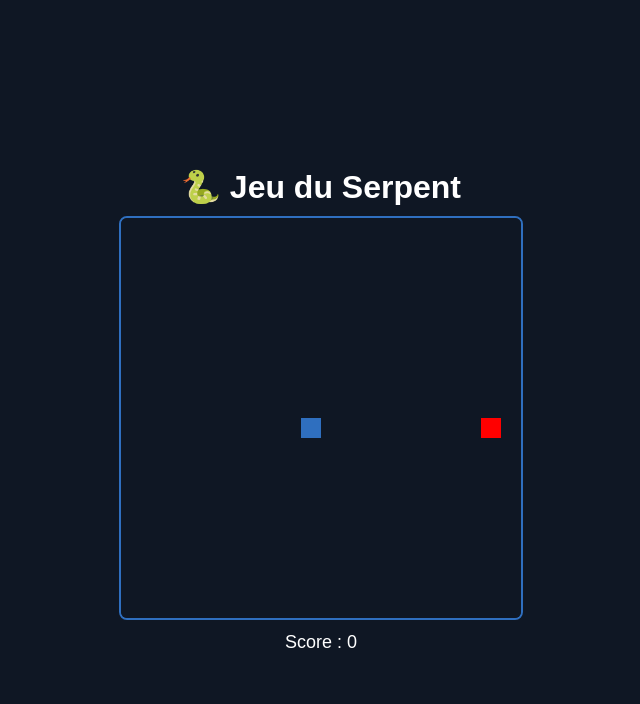
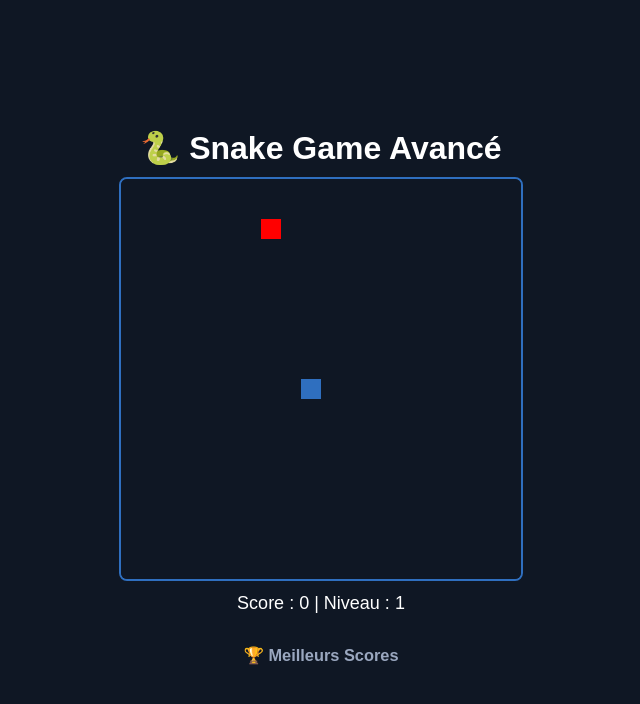
Before and after one commit to quizgam/quizgame, a plain HTML site: page index.html in a window 1280 px wide. Shown: the whole page, without its empty margins (319-959 px from the left). Drawn offline with Linux system fonts and the light colour scheme.

Commit message:
Add files via upload

```diff
--- a/index.html
+++ b/index.html
@@ -2,76 +2,110 @@
 <html lang="fr">
 <head>
   <meta charset="UTF-8">
-  <title>Jeu du Serpent</title>
+  <title>Jeu du Serpent Avancé</title>
   <style>
     body {
       display: flex;
       justify-content: center;
       align-items: center;
+      flex-direction: column;
       height: 100vh;
       margin: 0;
       background: #0f1724;
       color: #fff;
       font-family: Arial, sans-serif;
-      flex-direction: column;
     }
-    h1 {
-      margin-bottom: 10px;
-    }
+    h1 { margin: 10px 0; }
     canvas {
       background: #1a2335;
       border: 2px solid #2f6fbf;
       border-radius: 8px;
     }
-    .score {
+    .info {
       margin-top: 12px;
       font-size: 18px;
+    }
+    .btn {
+      margin-top: 10px;
+      padding: 8px 14px;
+      font-size: 16px;
+      background: #2f6fbf;
+      color: #fff;
+      border: none;
+      border-radius: 6px;
+      cursor: pointer;
+      display: none;
+    }
+    .btn:hover { background: #468de4; }
+    .scores {
+      margin-top: 15px;
+      font-size: 14px;
+      color: #9aa7bf;
     }
   </style>
 </head>
 <body>
-  <h1>🐍 Jeu du Serpent</h1>
+  <h1>🐍 Snake Game Avancé</h1>
   <canvas id="game" width="400" height="400"></canvas>
-  <div class="score">Score : <span id="score">0</span></div>
+  <div class="info">Score : <span id="score">0</span> | Niveau : <span id="level">1</span></div>
+  <button class="btn" id="restart">Rejouer</button>
+  <div class="scores">
+    <h3>🏆 Meilleurs Scores</h3>
+    <ol id="highscores"></ol>
+  </div>
 
 <script>
 const canvas = document.getElementById("game");
 const ctx = canvas.getContext("2d");
 const scoreEl = document.getElementById("score");
+const levelEl = document.getElementById("level");
+const restartBtn = document.getElementById("restart");
+const highScoresEl = document.getElementById("highscores");
 
-    const box = 20; // taille d'une case
-    let snake = [{ x: 9 * box, y: 10 * box }];
-    let direction = null;
-    let food = {
+const box = 20;
+let snake, direction, food, score, level, speed, game;
+
+// Charger meilleurs scores du localStorage
+let highScores = JSON.parse(localStorage.getItem("snakeScores")) || [];
+
+function initGame() {
+  snake = [{ x: 9 * box, y: 10 * box }];
+  direction = null;
+  food = {
     x: Math.floor(Math.random() * 20) * box,
     y: Math.floor(Math.random() * 20) * box
   };
-    let score = 0;
+  score = 0;
+  level = 1;
+  speed = 120;
+  scoreEl.textContent = score;
+  levelEl.textContent = level;
+  restartBtn.style.display = "none";
+  if (game) clearInterval(game);
+  game = setInterval(draw, speed);
+}
 
-    document.addEventListener("keydown", setDirection);
-
-    function setDirection(e) {
+document.addEventListener("keydown", e => {
   if (e.key === "ArrowLeft" && direction !== "RIGHT") direction = "LEFT";
   else if (e.key === "ArrowUp" && direction !== "DOWN") direction = "UP";
   else if (e.key === "ArrowRight" && direction !== "LEFT") direction = "RIGHT";
   else if (e.key === "ArrowDown" && direction !== "UP") direction = "DOWN";
-    }
+});
 
 function draw() {
   ctx.fillStyle = "#0f1724";
   ctx.fillRect(0, 0, canvas.width, canvas.height);
 
-      // Dessiner la nourriture
+  // Nourriture
   ctx.fillStyle = "red";
   ctx.fillRect(food.x, food.y, box, box);
 
-      // Dessiner le serpent
+  // Serpent
   for (let i = 0; i < snake.length; i++) {
     ctx.fillStyle = i === 0 ? "#2f6fbf" : "#5aa0ff";
     ctx.fillRect(snake[i].x, snake[i].y, box, box);
   }
 
-      // Position de la tête
   let snakeX = snake[0].x;
   let snakeY = snake[0].y;
 
@@ -80,10 +114,19 @@
   if (direction === "RIGHT") snakeX += box;
   if (direction === "DOWN") snakeY += box;
 
-      // Si le serpent mange la nourriture
   if (snakeX === food.x && snakeY === food.y) {
     score++;
     scoreEl.textContent = score;
+
+    // Augmenter niveau tous les 5 points
+    if (score % 5 === 0) {
+      level++;
+      levelEl.textContent = level;
+      speed = Math.max(60, speed - 10); // vitesse max
+      clearInterval(game);
+      game = setInterval(draw, speed);
+    }
+
     food = {
       x: Math.floor(Math.random() * 20) * box,
       y: Math.floor(Math.random() * 20) * box
@@ -92,10 +135,8 @@
     snake.pop();
   }
 
-      // Nouvelle tête
   const newHead = { x: snakeX, y: snakeY };
 
-      // Game Over (collision mur ou corps)
   if (
     snakeX < 0 ||
     snakeY < 0 ||
@@ -104,22 +145,40 @@
     collision(newHead, snake)
   ) {
     clearInterval(game);
-        alert("Game Over! Score final : " + score);
+    saveScore(score);
+    restartBtn.style.display = "inline-block";
+    alert("💀 Game Over! Score final : " + score);
   }
 
   snake.unshift(newHead);
 }
 
 function collision(head, array) {
-      for (let i = 0; i < array.length; i++) {
-        if (head.x === array[i].x && head.y === array[i].y) {
-          return true;
-        }
-      }
-      return false;
+  return array.some(part => head.x === part.x && head.y === part.y);
 }
 
-    const game = setInterval(draw, 120);
+function saveScore(score) {
+  highScores.push(score);
+  highScores.sort((a, b) => b - a);
+  highScores = highScores.slice(0, 5); // top 5
+  localStorage.setItem("snakeScores", JSON.stringify(highScores));
+  renderScores();
+}
+
+function renderScores() {
+  highScoresEl.innerHTML = "";
+  highScores.forEach(s => {
+    const li = document.createElement("li");
+    li.textContent = s;
+    highScoresEl.appendChild(li);
+  });
+}
+
+restartBtn.addEventListener("click", initGame);
+
+// Initialisation
+renderScores();
+initGame();
 </script>
 </body>
 </html>
```
Lines whose indentation alone changed are shown as unchanged.
